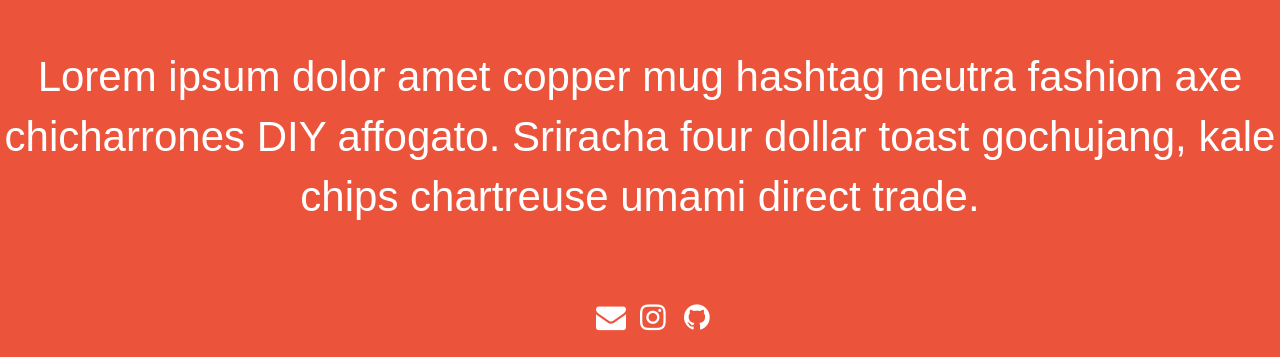
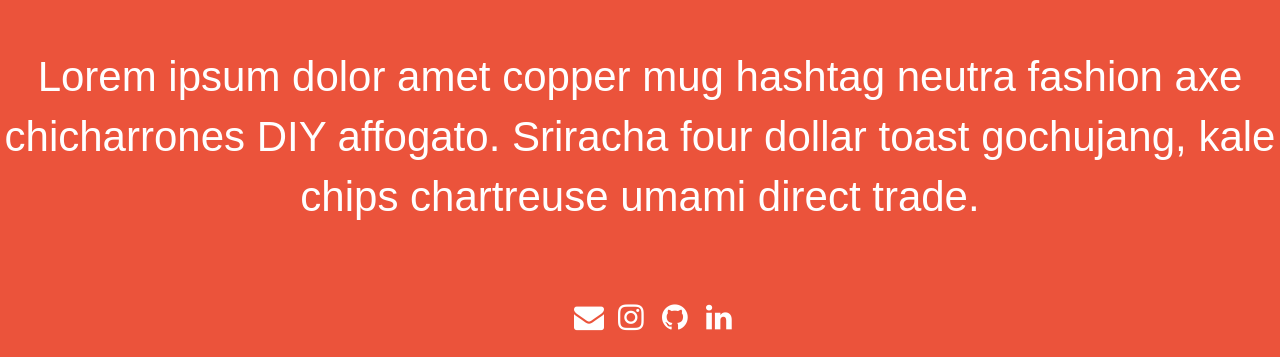
Before and after one commit to jcpace/port, a React (Create React App) app: page / in a window 1280 px wide. Shown: the part 1595-1952 px from the top of the page. Built offline with nearby package versions, Linux system fonts and the light colour scheme.

Commit message:
add linkedin contact

```diff
--- a/src/App.css
+++ b/src/App.css
@@ -30,15 +30,10 @@
 
 .name:hover .hiddentext {
   display:block;
-  transition-timing-function: ease;
+  transition-timing-function: ease-in-out;
 }
 .name:hover {
   color: transparent;
-}
-
-* {
-  -webkit-box-sizing: border-box;
-          box-sizing: border-box;
 }
 
 .item {
--- a/src/components/footer.js
+++ b/src/components/footer.js
@@ -7,6 +7,7 @@ const Footer = () => {
       <a href="mailto:joshpace@gmail.com" className="fa fa-envelope"></a>
       <a href="https://www.instagram.com/_.jpace/" className="fa fa-instagram"></a>
       <a href='https://www.github.com/jcpace' className="fa fa-github"></a>
+      <a href='https://www.linkedin.com/in/joshuacpace/' className="fa fa-linkedin"></a>
   </footer>
 
   );
```
